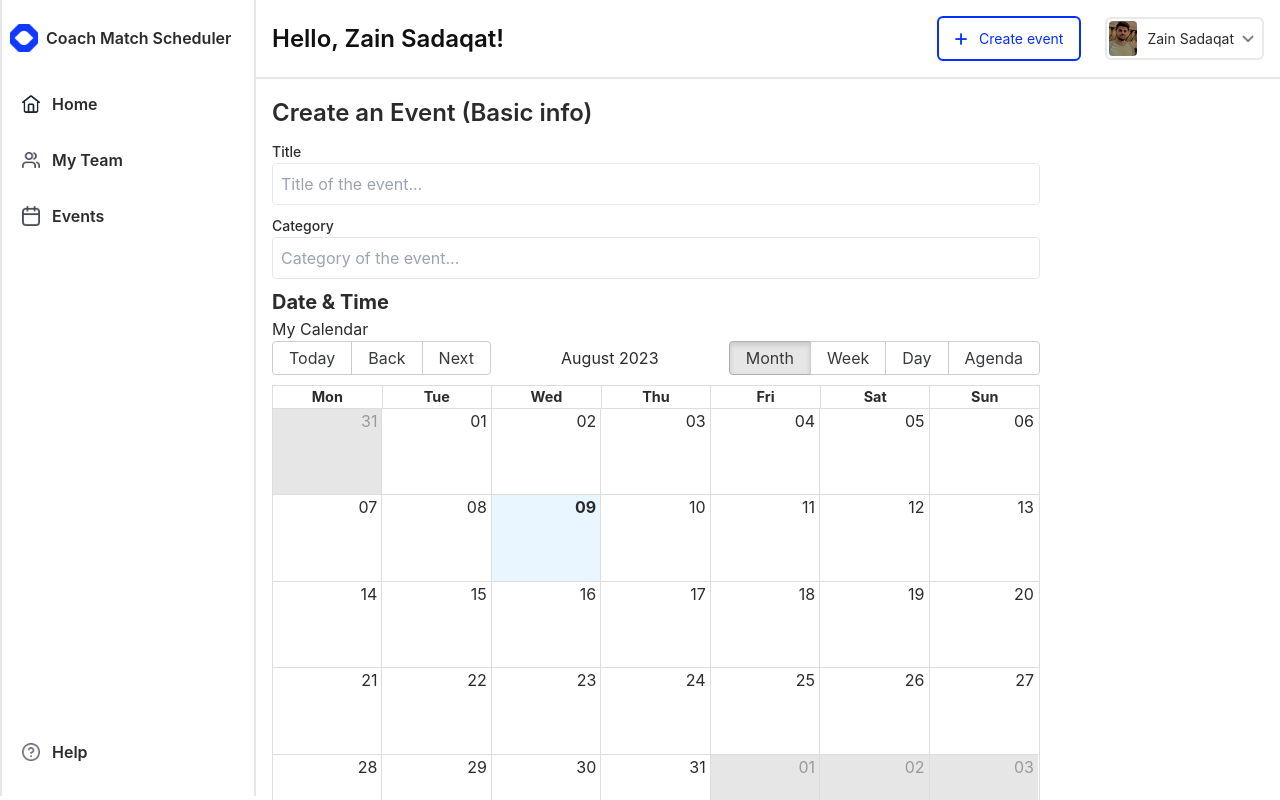
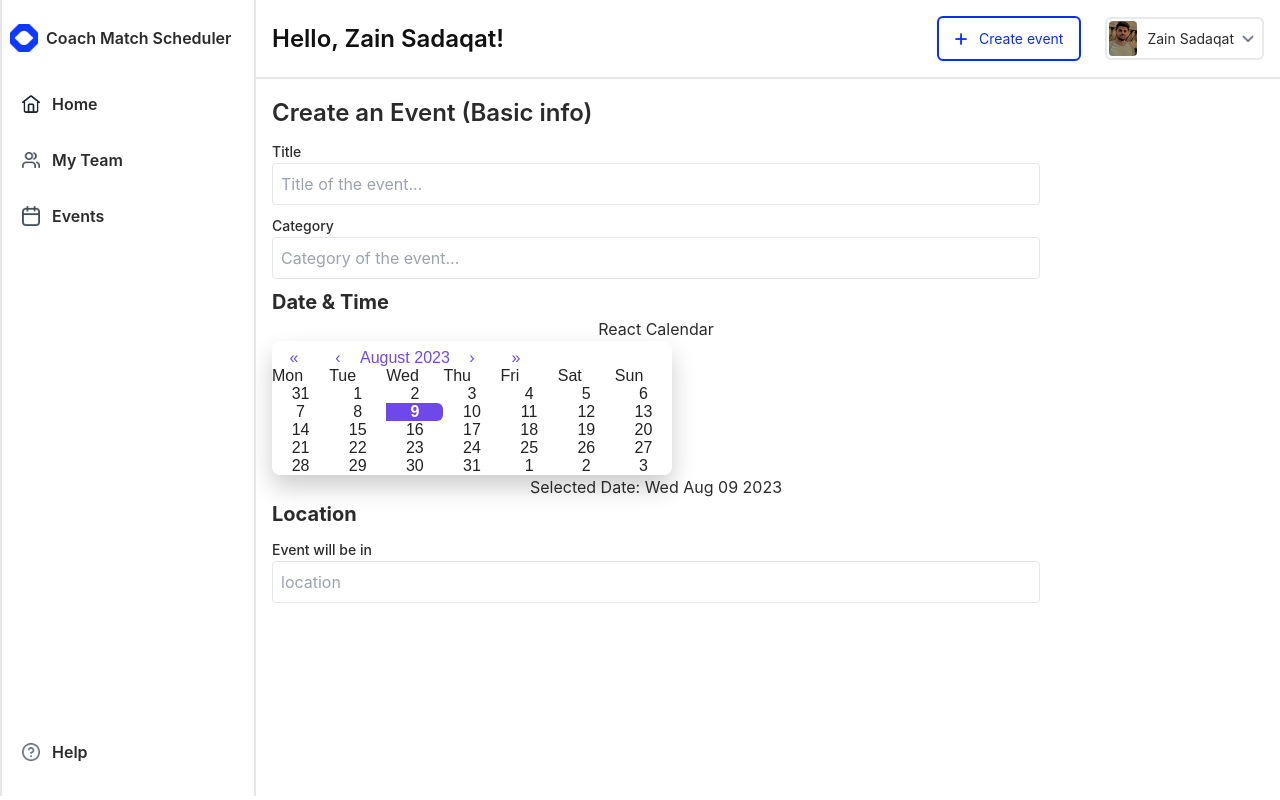
Before and after one commit to zainsadaqat/coach-match-scheduler, a React (Vite) app in the folder frontend/: page /create-event in a window 1280 px wide. Built offline with nearby package versions, Linux system fonts and the light colour scheme.

Commit message:
My calendar component

```diff
--- a/frontend/src/components/MyCalendar.tsx
+++ b/frontend/src/components/MyCalendar.tsx
@@ -1,29 +1,21 @@
-import React from 'react';
-import { Calendar, momentLocalizer } from 'react-big-calendar';
-import 'react-big-calendar/lib/css/react-big-calendar.css';
-import moment from 'moment';
-import 'moment/locale/en-gb';
+import react, { useState } from 'react';
+import Calendar from 'react-calendar';
+import './MyCalendar.css';
 
 const MyCalendar = () => {
-  const localizer = momentLocalizer(moment);
-  const events = [
-    {
-      title: 'Meeting',
-      start: new Date(2023, 6, 20, 10, 0), // July 20, 2023, 10:00 AM
-      end: new Date(2023, 6, 20, 12, 0), // July 20, 2023, 12:00 PM
-    },
-    // Add more events as needed
-  ];
+  const [date, setDate] = useState<Date>(new Date());
+  const handleDateChange = (value: Date): void => {
+    setDate(value);
+  };
   return (
-    <div>
-      <h3>My Calendar</h3>
-      <Calendar
-        localizer={localizer}
-        events={events}
-        startAccessor="start"
-        endAccessor="end"
-        style={{ height: 500 }} // Set a height for the calendar
-      />
+    <div className="app">
+      <h1 className="text-center">React Calendar</h1>
+      <div className="calendar-container">
+        <Calendar onChange={handleDateChange as any} value={date} />
+      </div>
+      <p className="text-center">
+        <span className="bold">Selected Date:</span> {date.toDateString()}
+      </p>
     </div>
   );
 };
```
